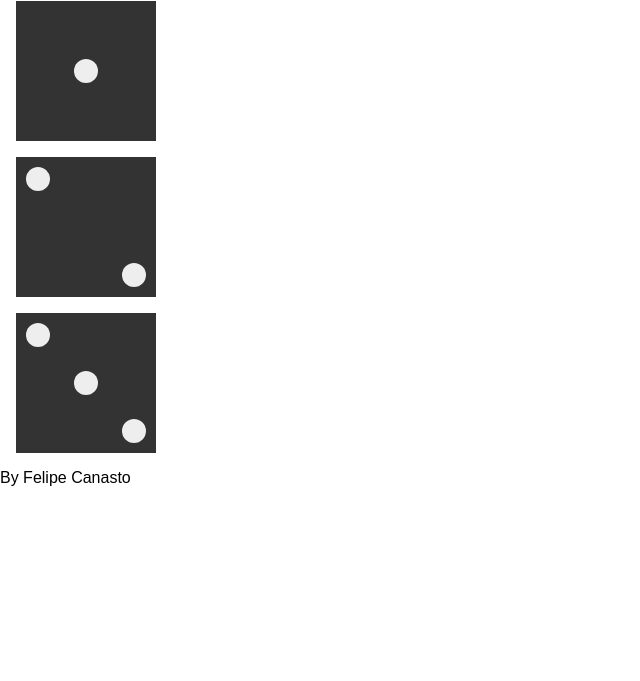
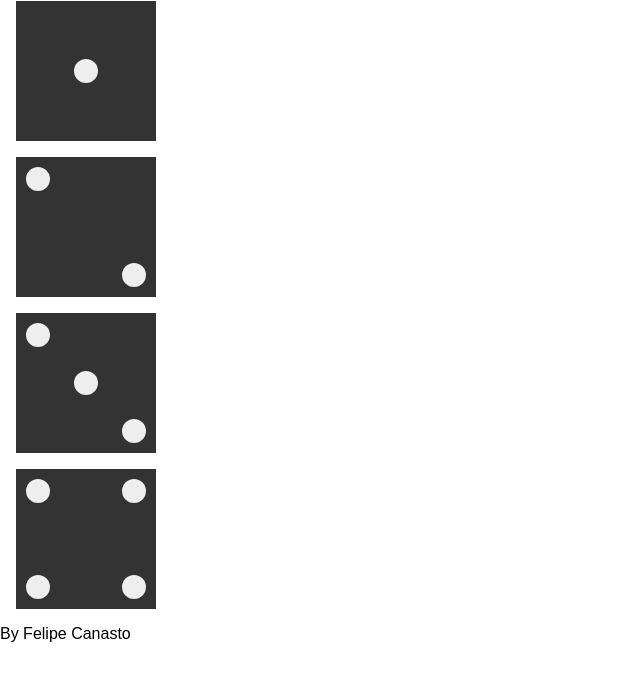
Before and after one commit to Filip9322/flexbox_ejercicios, a plain HTML site: page index.html in a window 1280 px wide. Shown: the part 79-760 px from the top of the page, without its empty margins (0-640 px from the left). Drawn offline with Linux system fonts and the light colour scheme.

Commit message:
Ejemplo dado, cara 4

```diff
--- a/css/app.css
+++ b/css/app.css
@@ -30,6 +30,15 @@ body{
 .cara-3 .punto:nth-child(3){
   align-self: flex-end;
 }
+.cara-4{
+  justify-content: space-between;
+}
+.cara-4 .columna{
+  display: flex;
+  flex-direction: column;
+  justify-content: space-between;
+}
+
 .punto {
   width: 24px;
   height: 24px;
--- a/index.html
+++ b/index.html
@@ -20,6 +20,16 @@
     <div class="punto"></div>
     <div class="punto"></div>
   </div>
+  <div class="cara-4">
+    <div class="columna">
+      <div class="punto"></div>
+      <div class="punto"></div>
+    </div>
+    <div class="columna">
+      <div class="punto"></div>
+      <div class="punto"></div>
+    </div>
+  </div>
   <footer>
     By Felipe Canasto
   </footer>
```
